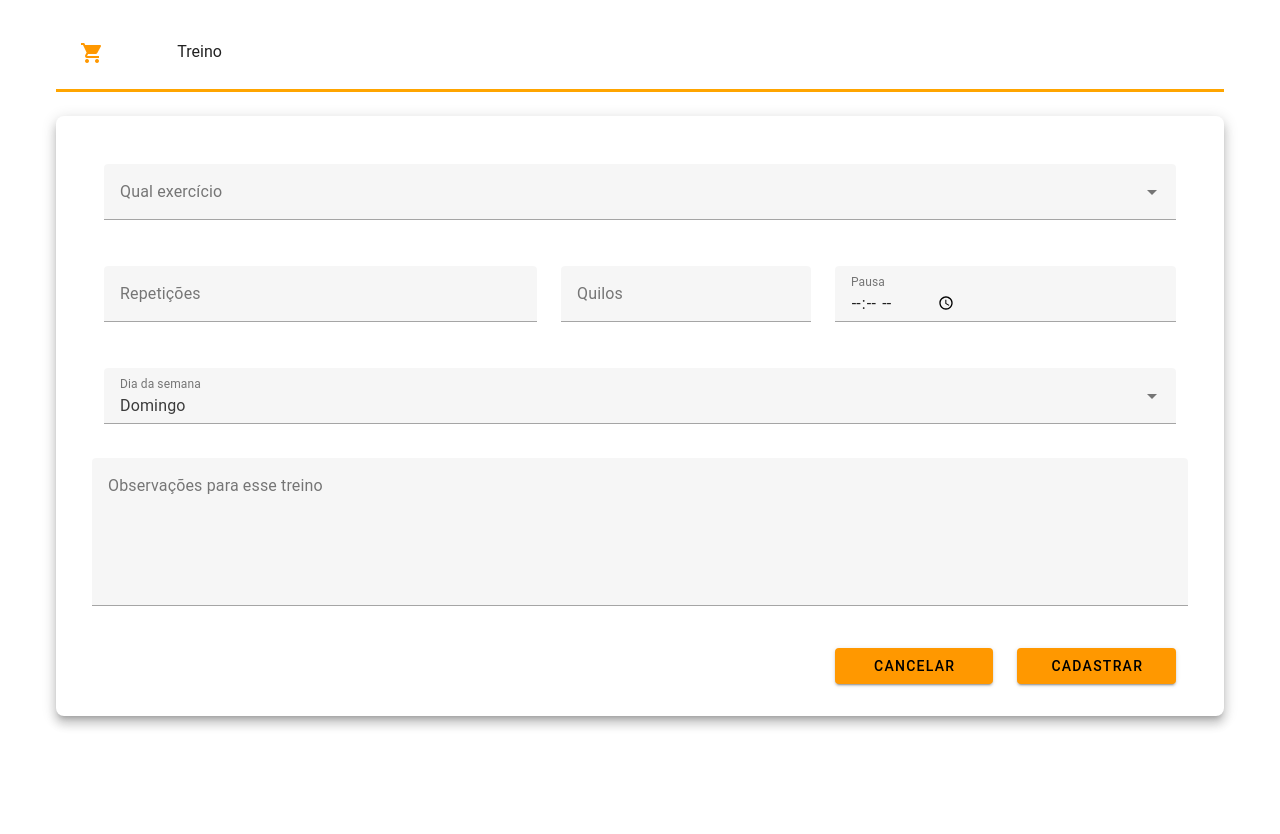
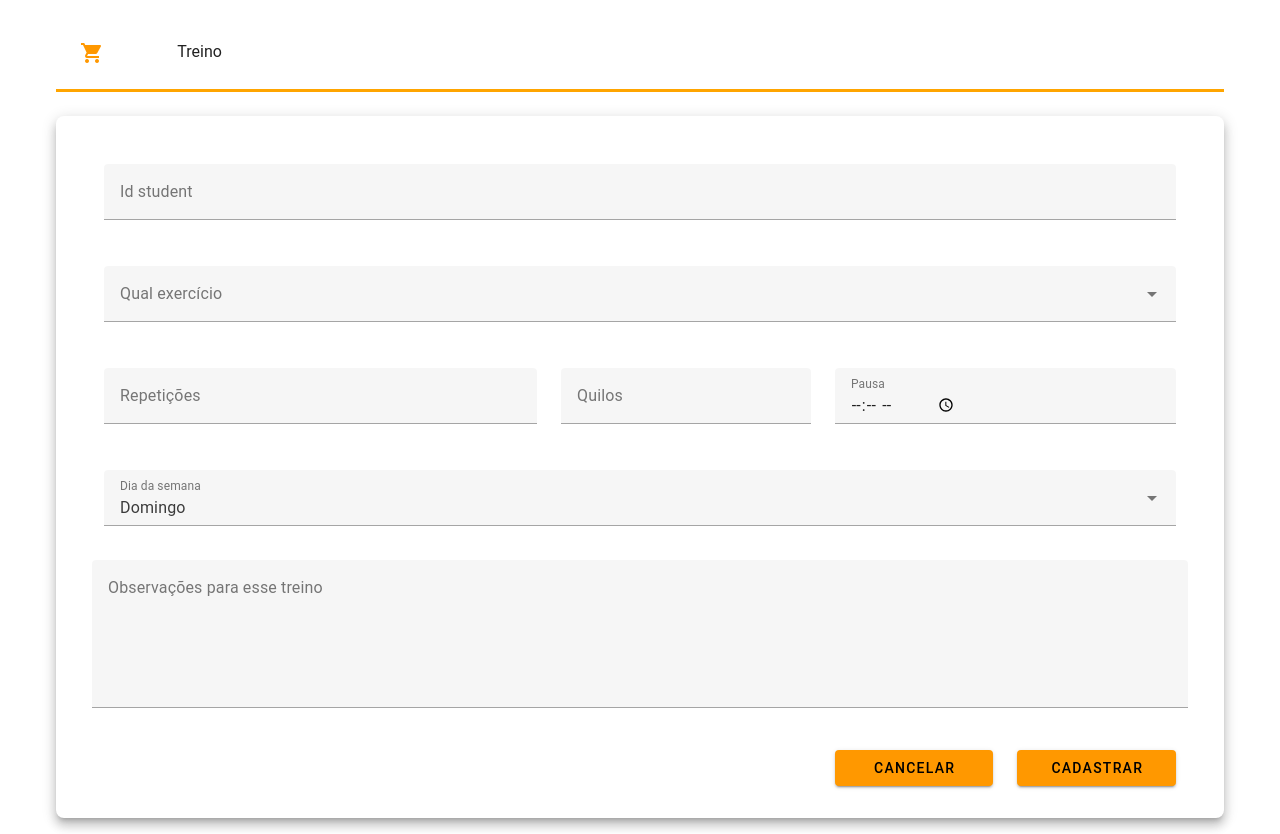
Before and after one commit to ElianaMT/ProjetoM1-sem13, a Vue app in the folder proyecto-m1/: page /cadastro-treino in a window 1280 px wide. Before the commit the page ends 800 px from the top, so only its background shows below. Built offline with nearby package versions, Linux system fonts and the light colour scheme.

Commit message:
refactor:"modifica post"

```diff
--- a/proyecto-m1/src/views/CadastroTreino/CadastroTreino.vue
+++ b/proyecto-m1/src/views/CadastroTreino/CadastroTreino.vue
@@ -21,9 +21,15 @@
           <v-form ref="form" @submit.prevent="handleSubmit" >
 
               <v-row>
+                <v-col cols="12" md="12">
+                      <v-text-field type="text" label="Id student"
+                      v-model="treino.student_id"
+
+                      ></v-text-field>
+                  </v-col>
                   <v-col cols="12" md="12">
                       <v-select type="text" label="Qual exercício"
-                      :items="exercicio"
+                      :items="exercise_id"
 
                       ></v-select>
                   </v-col>
@@ -103,7 +109,8 @@ export default {
   data() {
     return {
       treino: {
-        exercicio: [ "ex1", "ex2", "ex3"],
+        student_id:"",
+        exercice_id: "",
         repetitions:"",
         weight:"",
         break_time:"",
@@ -122,7 +129,7 @@ export default {
       return
     }
     try {
-            const result= await axios.post("http://localhost:3000/training", this.treino)
+            const result= await axios.post("http://localhost:3000/workouts", this.treino)
             if(result.status === 201){
                localStorage.setItem("treino-info", JSON.stringify(result.data))
 
```
